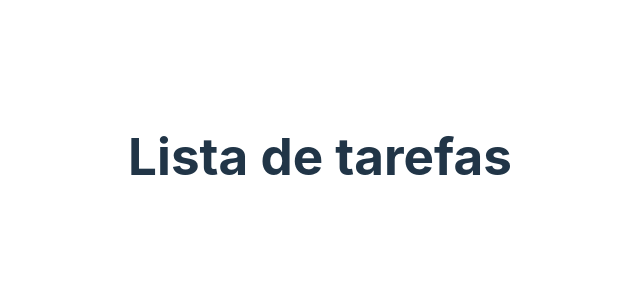
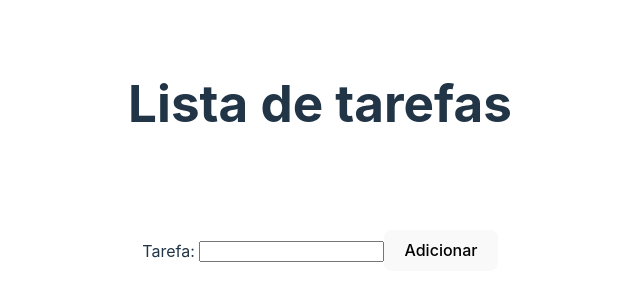
Before and after one commit to infoweb-pos/07-02-elevacao_de_estado-tarefas, a React (Vite) app: page / in a window 1280 px wide. Shown: the part 244-544 px from the top of the page, without its empty margins (320-960 px from the left). Built offline with nearby package versions, Linux system fonts and the light colour scheme.

Commit message:
Adicionado componente AppTarefaEditar

```diff
--- a/src/App.tsx
+++ b/src/App.tsx
@@ -8,10 +8,21 @@ const AppNavBar = () => {
 	);
 };
 
+const AppTarefaEditar = () => {
+	return (
+		<div className="card">
+			<label>Tarefa: </label>
+			<input type="text" />
+			<button>Adicionar</button>
+		</div>
+	);
+};
+
 const App = () => {
 	return (
 		<>
 			<AppNavBar />
+			<AppTarefaEditar />
 		</>
 	);
 };
```
